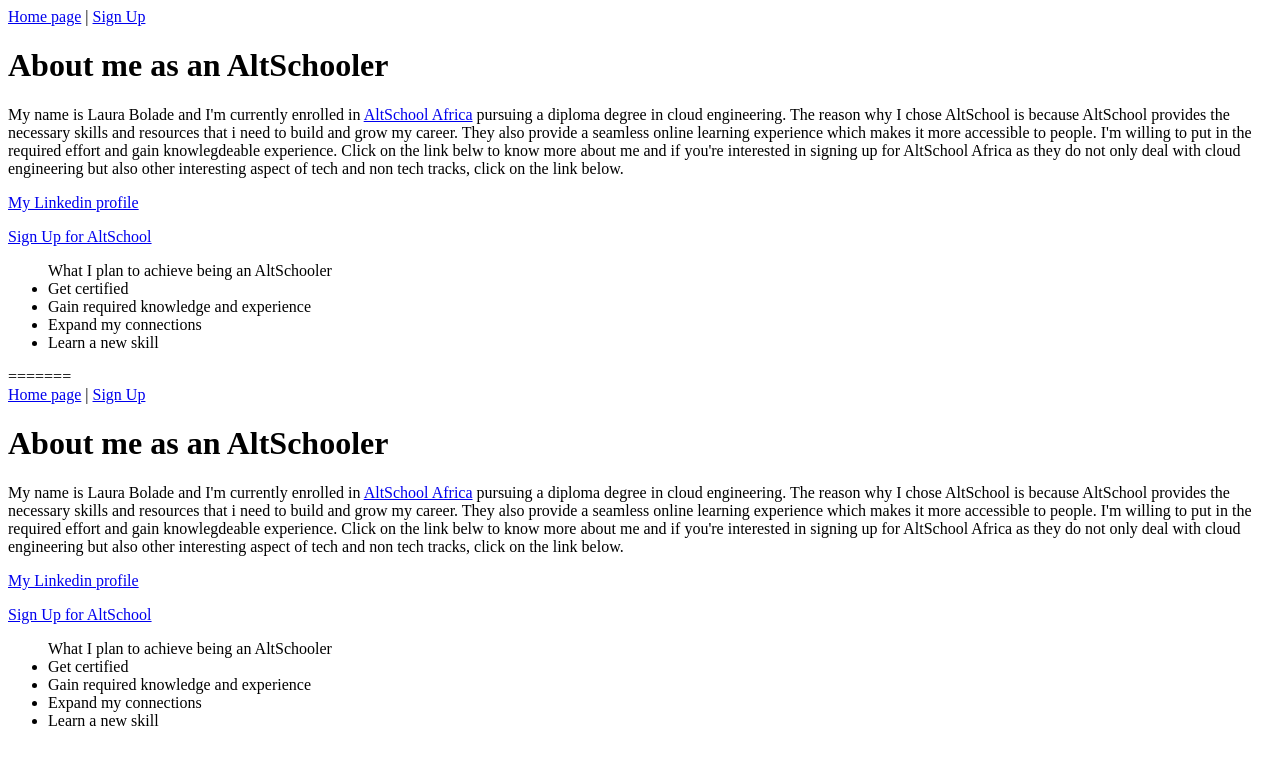
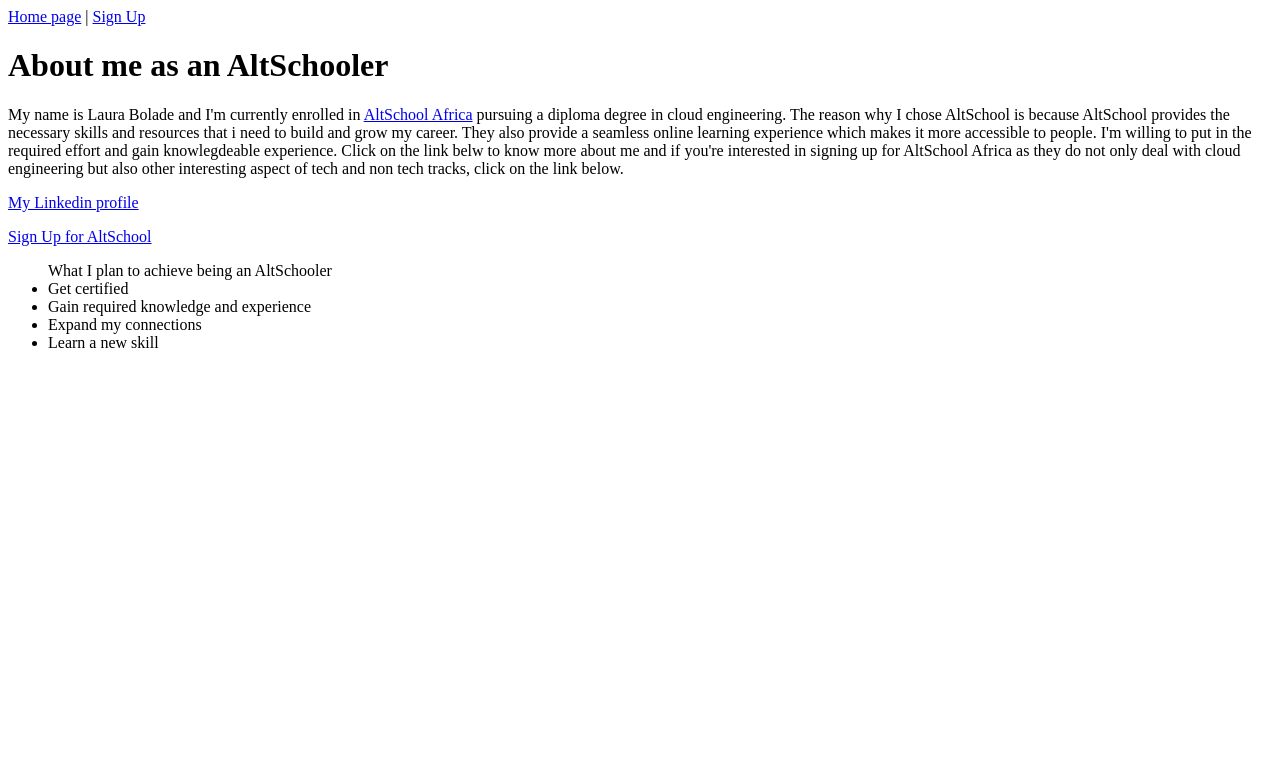
Before and after one commit to Temiloluwa16/AltSchool-test, a plain HTML site: page index.html in a window 1280 px wide. Drawn offline with Linux system fonts and the light colour scheme.

Commit message:
another commit made

```diff
--- a/index.html
+++ b/index.html
@@ -40,48 +40,5 @@
       <li>Learn a new skill</li>
     </ul>
   </body>
-  =======
-  <html lang="en">
-    <head>
-      <meta charset="UTF-8" />
-      <meta name="viewport" content="width=device-width, initial-scale=1.0" />
-      <title>Laura Bolade</title>
-    </head>
-    <body>
-      <nav>
-        <a href="index.html" target="_blank">Home page</a> |
-        <a href="form.html">Sign Up</a>
-      </nav>
-      <h1>About me as an AltSchooler</h1>
-      <p>
-        My name is Laura Bolade and I'm currently enrolled in
-        <a href="https://altschoolafrica.com/">AltSchool Africa</a> pursuing a
-        diploma degree in cloud engineering. The reason why I chose AltSchool is
-        because AltSchool provides the necessary skills and resources that i
-        need to build and grow my career. They also provide a seamless online
-        learning experience which makes it more accessible to people. I'm
-        willing to put in the required effort and gain knowlegdeable experience.
-        Click on the link belw to know more about me and if you're interested in
-        signing up for AltSchool Africa as they do not only deal with cloud
-        engineering but also other interesting aspect of tech and non tech
-        tracks, click on the link below.
-      </p>
 
-      <a
-        href="https://www.linkedin.com/in/laura-bolade-b22914240/"
-        target="_blank"
-        >My Linkedin profile</a
-      >
-      <p></p>
-      <a href="form.html" target="_blank">Sign Up for AltSchool</a>
-      <br />
-      <ul>
-        What I plan to achieve being an AltSchooler
-        <li>Get certified</li>
-        <li>Gain required knowledge and experience</li>
-        <li>Expand my connections</li>
-        <li>Learn a new skill</li>
-      </ul>
-    </body>
-  </html>
 </html>
```
